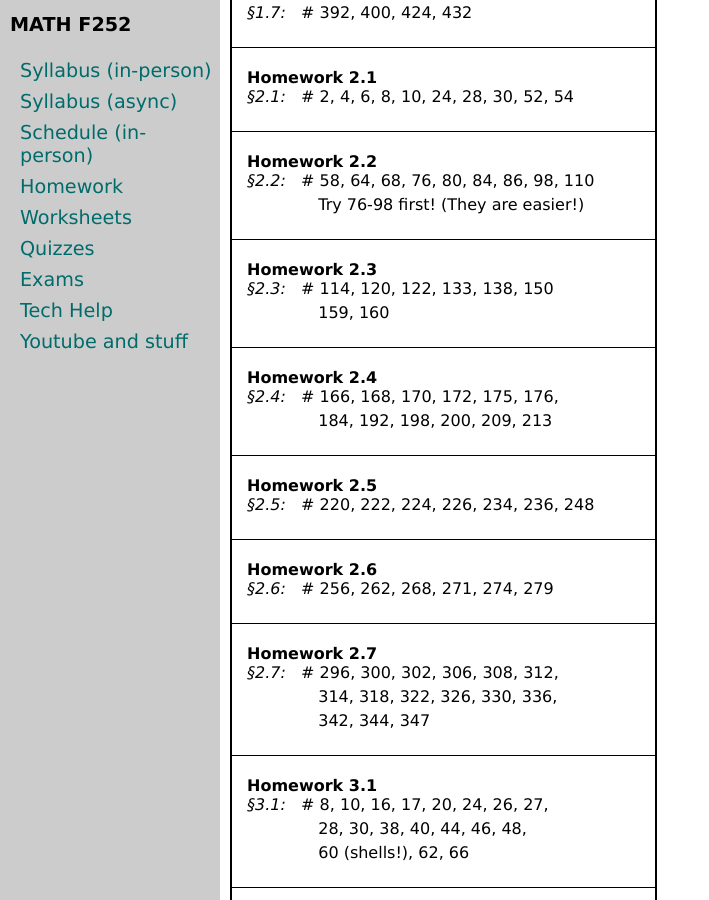
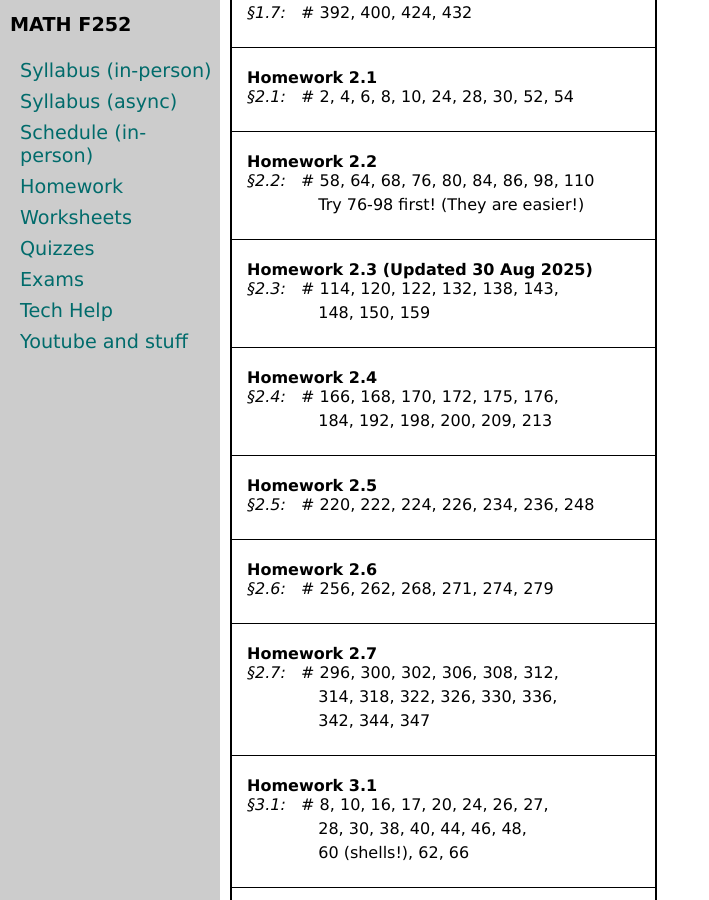
Before and after one commit to uaf-math/calc2, a Jekyll site: the page built from homework.md, in a window 1280 px wide and 900 px high, scrolled down 783 px. Shown: the whole window, without its empty margins (0-709 px from the left). Built offline with Jekyll 4.4.1, drawn with Linux system fonts in a browser that asks for light colours.

Commit message:
Update homework.yml

```diff
--- a/_data/homework.yml
+++ b/_data/homework.yml
@@ -23,11 +23,11 @@ homework:
   - section: 2.2
     problems: 58, 64, 68, 76, 80, 84, 86, 98, 110
     cont: Try 76-98 first! (They are easier!)
-- name: Homework 2.3
+- name: Homework 2.3 (Updated 30 Aug 2025)
   sections:
   - section: 2.3
-    problems: 114, 120, 122, 133, 138, 150
-    cont: 159, 160
+    problems: 114, 120, 122, 132, 138, 143,
+    cont: 148, 150, 159
 - name: Homework 2.4
   sections:
   - section: 2.4
```
